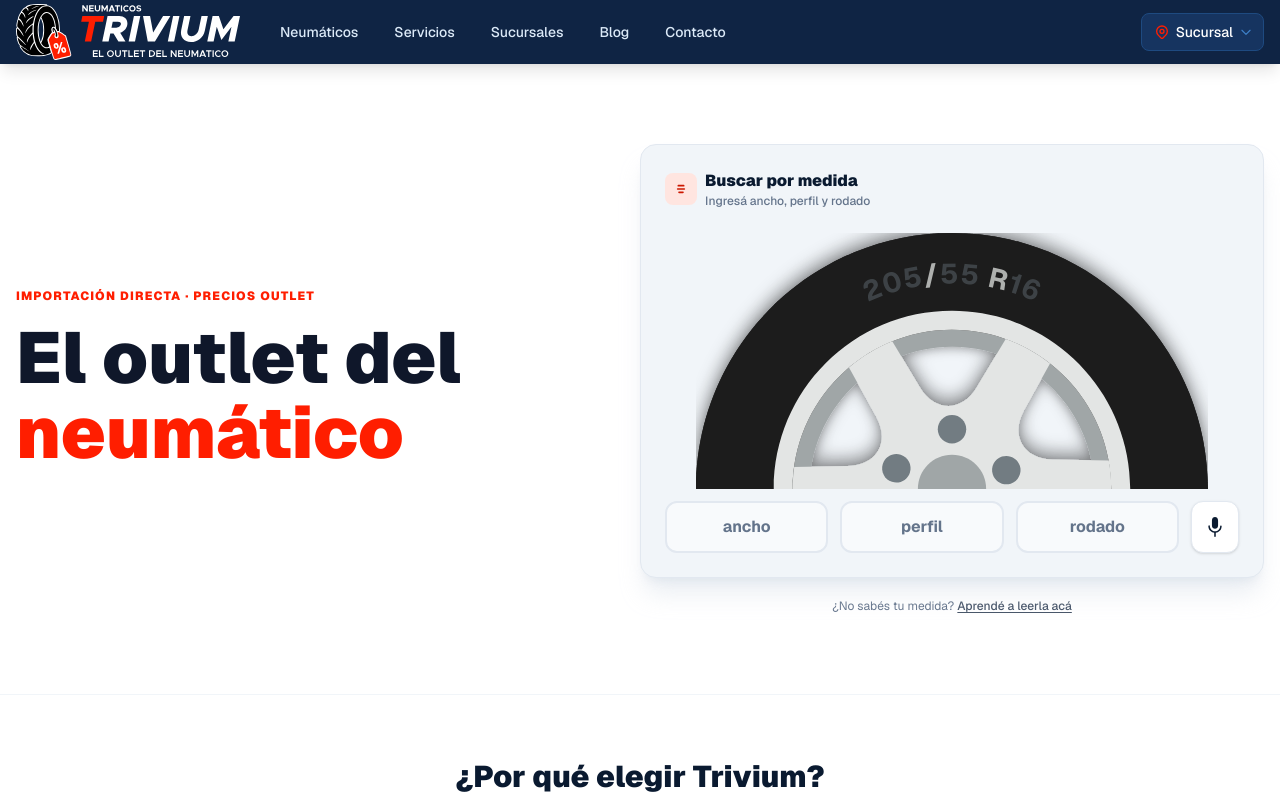
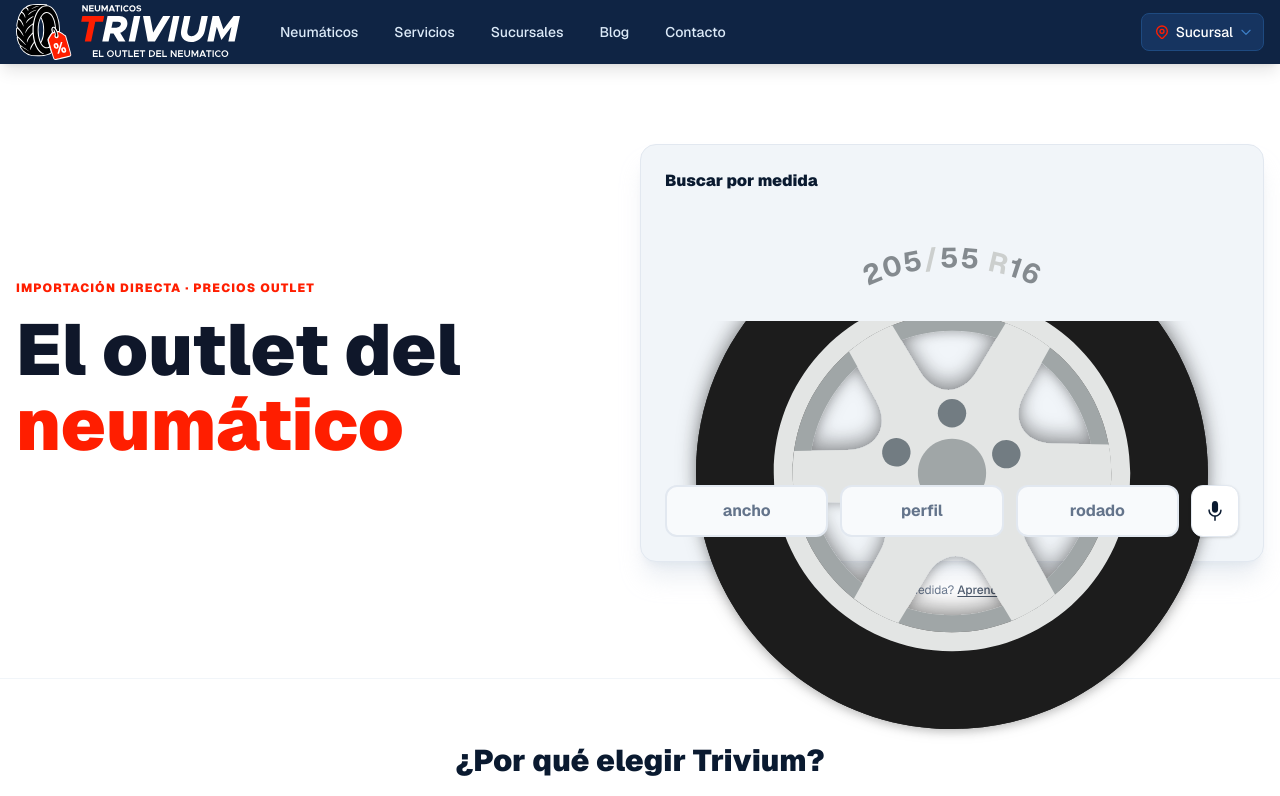
Before and after one commit to AugustinCrochat/neumaticos-trivium, a Next.js app: page / in a window 1280 px wide. Shown: the top 796 px of the page. Built offline with nearby package versions, Linux system fonts and the light colour scheme.

Commit message:
style: refine tire diagram drop shadow filter and simplify search component UI layout

```diff
--- a/src/components/ui/TireDiagram.tsx
+++ b/src/components/ui/TireDiagram.tsx
@@ -53,7 +53,7 @@ export function TireDiagram({
     <div className={`flex flex-col items-center ${compact ? 'py-1' : 'py-3'}`}>
       <svg
         viewBox="0 0 1362.9773 682.33777"
-        className={`w-full h-auto ${compact ? 'max-w-[200px]' : 'max-w-lg'}`}
+        className={`w-full h-auto overflow-visible ${compact ? 'max-w-[200px]' : 'max-w-lg'}`}
         xmlns="http://www.w3.org/2000/svg"
       >
         <defs>
@@ -63,9 +63,16 @@ export function TireDiagram({
             <stop offset="100%" style={{ stopColor: "#ffffff", stopOpacity: 0 }} />
           </radialGradient>
 
-          <filter id="tireEdgeShadow" x="-12%" y="-12%" width="124%" height="124%">
-            <feDropShadow dx="0" dy="12" stdDeviation="18" floodColor="#000000" floodOpacity="0.38" />
-            <feDropShadow dx="0" dy="-3" stdDeviation="8" floodColor="#000000" floodOpacity="0.22" />
+          <filter
+            id="tireEdgeShadow"
+            x="-220"
+            y="-220"
+            width="1802.9773"
+            height="1122.33777"
+            filterUnits="userSpaceOnUse"
+          >
+            <feDropShadow dx="0" dy="14" stdDeviation="20" floodColor="#000000" floodOpacity="0.34" />
+            <feDropShadow dx="0" dy="-4" stdDeviation="10" floodColor="#000000" floodOpacity="0.18" />
           </filter>
 
           {/* Path para el texto principal curvado */}
--- a/src/components/ui/TireSizeSearch.tsx
+++ b/src/components/ui/TireSizeSearch.tsx
@@ -385,23 +385,9 @@ export function TireSizeSearch({
 
   return (
     <div className={`bg-slate-100 rounded-2xl border border-slate-200 ${compact ? 'p-4' : 'p-6'} shadow-xl shadow-slate-300/40 relative group w-full`}>
-      <div className={`flex items-center gap-2 ${compact ? 'mb-2' : 'mb-3'}`}>
-        <span className="flex h-8 w-8 shrink-0 items-center justify-center rounded-lg bg-orange-100 text-orange-600">
-          <svg className="h-4 w-4" fill="none" viewBox="0 0 24 24" stroke="currentColor" aria-hidden="true">
-            <path strokeLinecap="round" strokeLinejoin="round" strokeWidth={2.5} d="M8 7h8M7 12h10M9 17h6" />
-          </svg>
-        </span>
-        <div className="min-w-0">
-          <p className={`font-black text-navy-900 ${compact ? 'text-sm' : 'text-base'}`}>
-            Buscar por medida
-          </p>
-          {!compact && (
-            <p className="text-xs font-medium text-slate-500">
-              Ingresá ancho, perfil y rodado
-            </p>
-          )}
-        </div>
-      </div>
+      <p className={`font-black text-navy-900 ${compact ? 'text-sm mb-2' : 'text-base mb-3'}`}>
+        Buscar por medida
+      </p>
       <TireDiagram width={width} aspect={profile} rim={rim} focused={focused} compact={compact} />
 
       {showScanner && (
```
